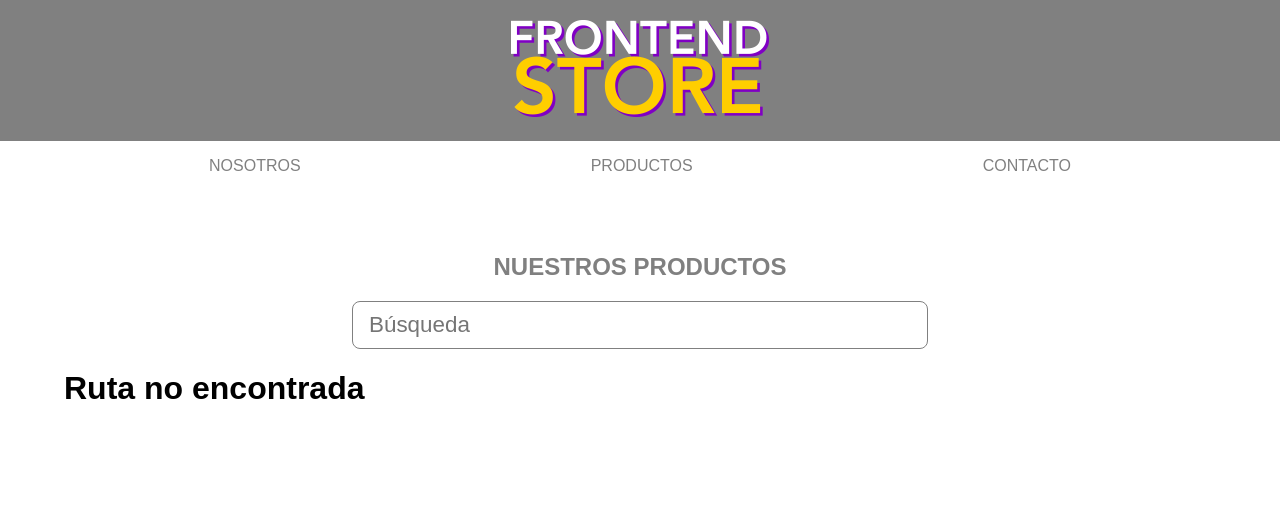
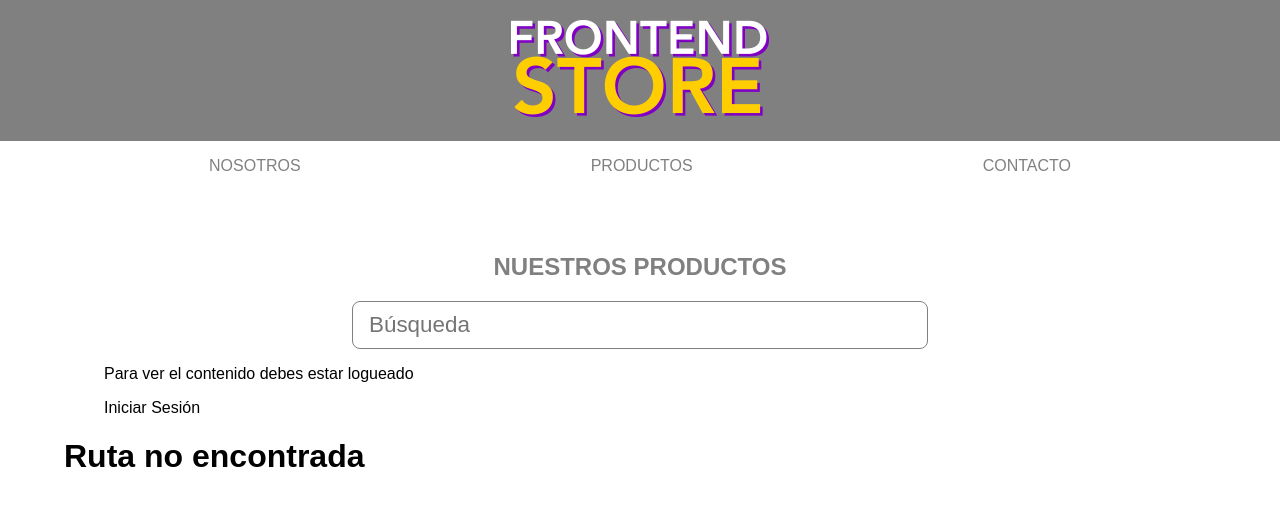
Before and after one commit to CesarRivasP/store, a React (Create React App) app in the folder client/: page / in a window 1280 px wide. Shown: the top 506 px of the page. Built offline with nearby package versions, Linux system fonts and the light colour scheme; what auth0-js would draw is missing.

Commit message:
Added isAuthenticated function

```diff
--- a/client/src/components/products/products.js
+++ b/client/src/components/products/products.js
@@ -18,15 +18,38 @@ class Products extends Component {
     console.log(this.props.auth.isAuthenticated());
   }
 
+  youArelogin = () => {
+    this.props.auth.login();
+  }
+
   render(){
+    const { isAuthenticated } = this.props.auth;
     return (
-        <div className="products">
-          <h2>Nuestros Productos</h2>
+      <div className="products">
+        <h2>Nuestros Productos</h2>
 
-          <Search /*search={searchProduct}*/ />
+        <Search /*search={searchProduct}*/ />
 
+        {
+          isAuthenticated() && (
+            <ul className="products-list">
+              <p>Estas logueado</p>
+            </ul>
+          )
+        }
 
-        </div>
+        <ul className="products-list">
+          {
+            !isAuthenticated() && (
+              <div className="container-button">
+                <p>Para ver el contenido debes estar logueado</p>
+                <a onClick={this.youArelogin} className="button">Iniciar Sesión</a>
+              </div>
+            )
+          }
+        </ul>
+
+      </div>
     );
   }
 }
```
